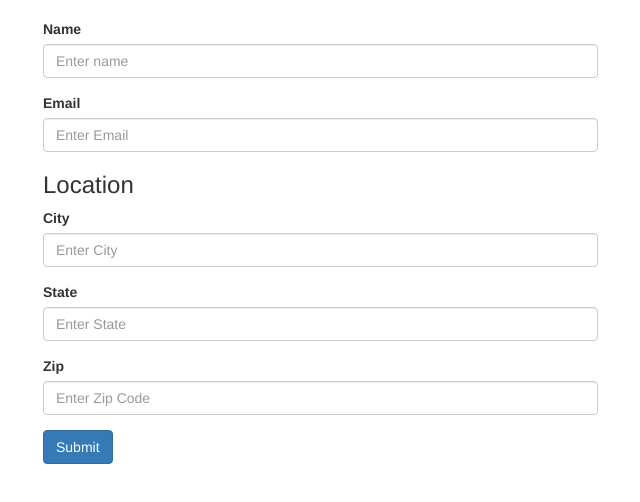
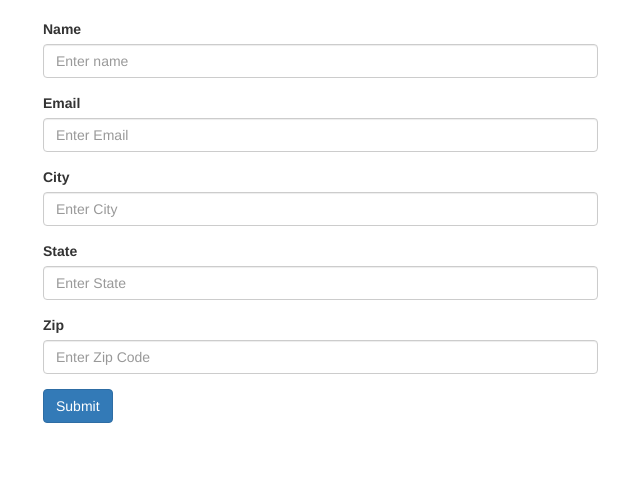
Before and after one commit to purevtsagaan/recapt2, a plain HTML site: page recaptcha.html in a window 1280 px wide. Shown: the part 82-584 px from the top of the page, without its empty margins (27-667 px from the left). Drawn offline with nearby package versions, Linux system fonts and the light colour scheme; no server answers.

Commit message:
Update recaptcha.html

```diff
--- a/recaptcha.html
+++ b/recaptcha.html
@@ -36,7 +36,6 @@
             <label for="email">Email</label>
             <input type="email" class="form-control" id="email" required placeholder="Enter Email">
           </div>
-          <h3>Location</h3>
           <div class="form-group">
             <label for="city">City</label>
             <input type="text" class="form-control" id="city" placeholder="Enter City">
```
